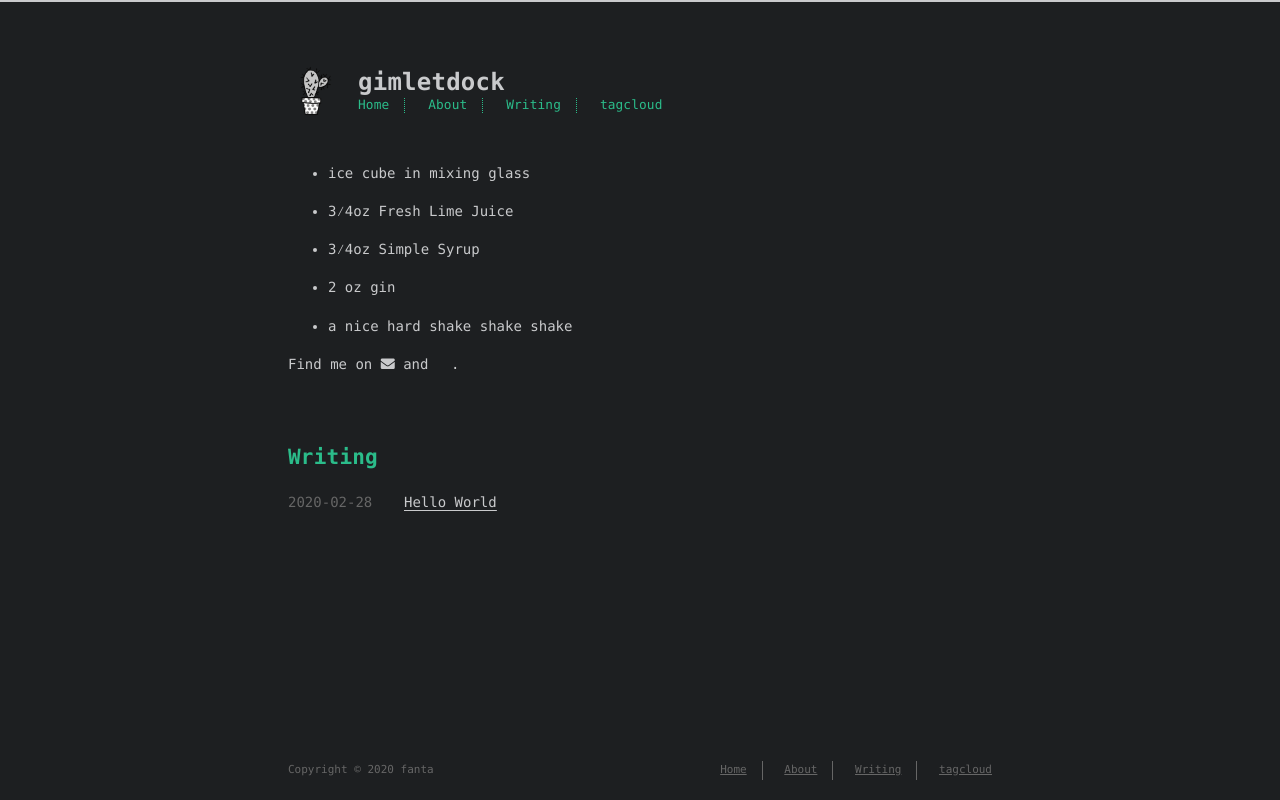
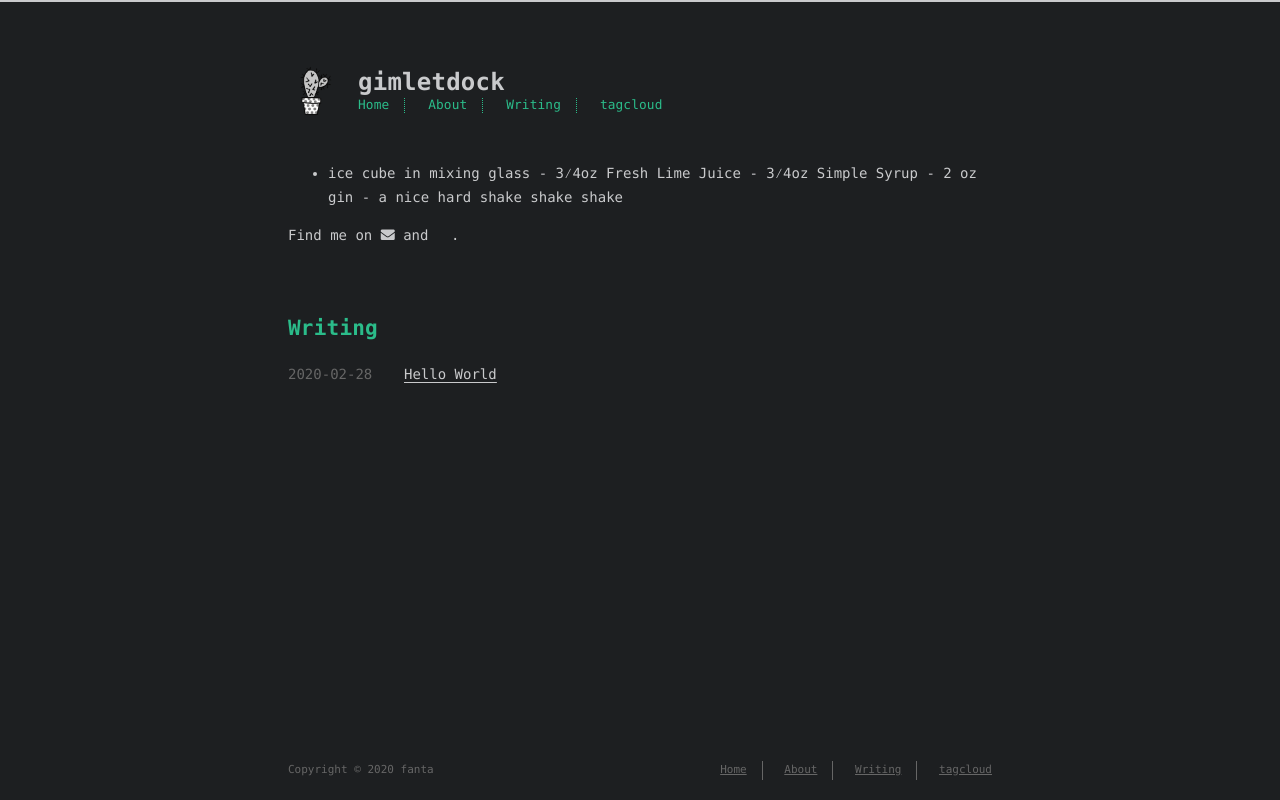
Before and after one commit to gimletdock/gimletdock.github.io, a plain HTML site: page index.html in a window 1280 px wide. Drawn offline with Linux system fonts and the light colour scheme; a web font is replaced by a local one.

Commit message:
Site updated: 2020-02-29 21:15:52

```diff
--- a/index.html
+++ b/index.html
@@ -6,12 +6,12 @@
     <meta http-equiv="X-UA-Compatible" content="IE=edge">
     <meta name="HandheldFriendly" content="True">
     <meta name="viewport" content="width=device-width, initial-scale=1, maximum-scale=1" />
-    <meta name="description" content="- ice cube in mixing glass     - 3⁄4oz Fresh Lime Juice         - 3⁄4oz Simple Syrup     - 2  oz gin      - a nice hard shake shake shake">
+    <meta name="description" content="- ice cube in mixing glass    - 3⁄4oz Fresh Lime Juice     - 3⁄4oz Simple Syrup - 2  oz gin  - a nice hard shake shake shake">
 <meta property="og:type" content="website">
 <meta property="og:title" content="gimletdock">
 <meta property="og:url" content="http://yoursite.com/index.html">
 <meta property="og:site_name" content="gimletdock">
-<meta property="og:description" content="- ice cube in mixing glass     - 3⁄4oz Fresh Lime Juice         - 3⁄4oz Simple Syrup     - 2  oz gin      - a nice hard shake shake shake">
+<meta property="og:description" content="- ice cube in mixing glass    - 3⁄4oz Fresh Lime Juice     - 3⁄4oz Simple Syrup - 2  oz gin  - a nice hard shake shake shake">
 <meta property="og:locale" content="en_US">
 <meta property="article:author" content="fanta">
 <meta name="twitter:card" content="summary">
@@ -89,16 +89,7 @@
         <section id="about">
 
     <ul>
-<li><p>ice cube in mixing glass</p>
-</li>
-<li><p>3⁄4oz Fresh Lime Juice    </p>
-</li>
-<li><p>3⁄4oz Simple Syrup</p>
-</li>
-<li><p>2  oz gin </p>
-</li>
-<li><p>a nice hard shake shake shake</p>
-</li>
+<li>ice cube in mixing glass    - 3⁄4oz Fresh Lime Juice     - 3⁄4oz Simple Syrup - 2  oz gin  - a nice hard shake shake shake</li>
 </ul>
 
 
```
Also changed, not shown: archives/2020/02/index.html (+2 -2 lines), archives/2020/index.html (+2 -2 lines), archives/index.html (+2 -2 lines).
